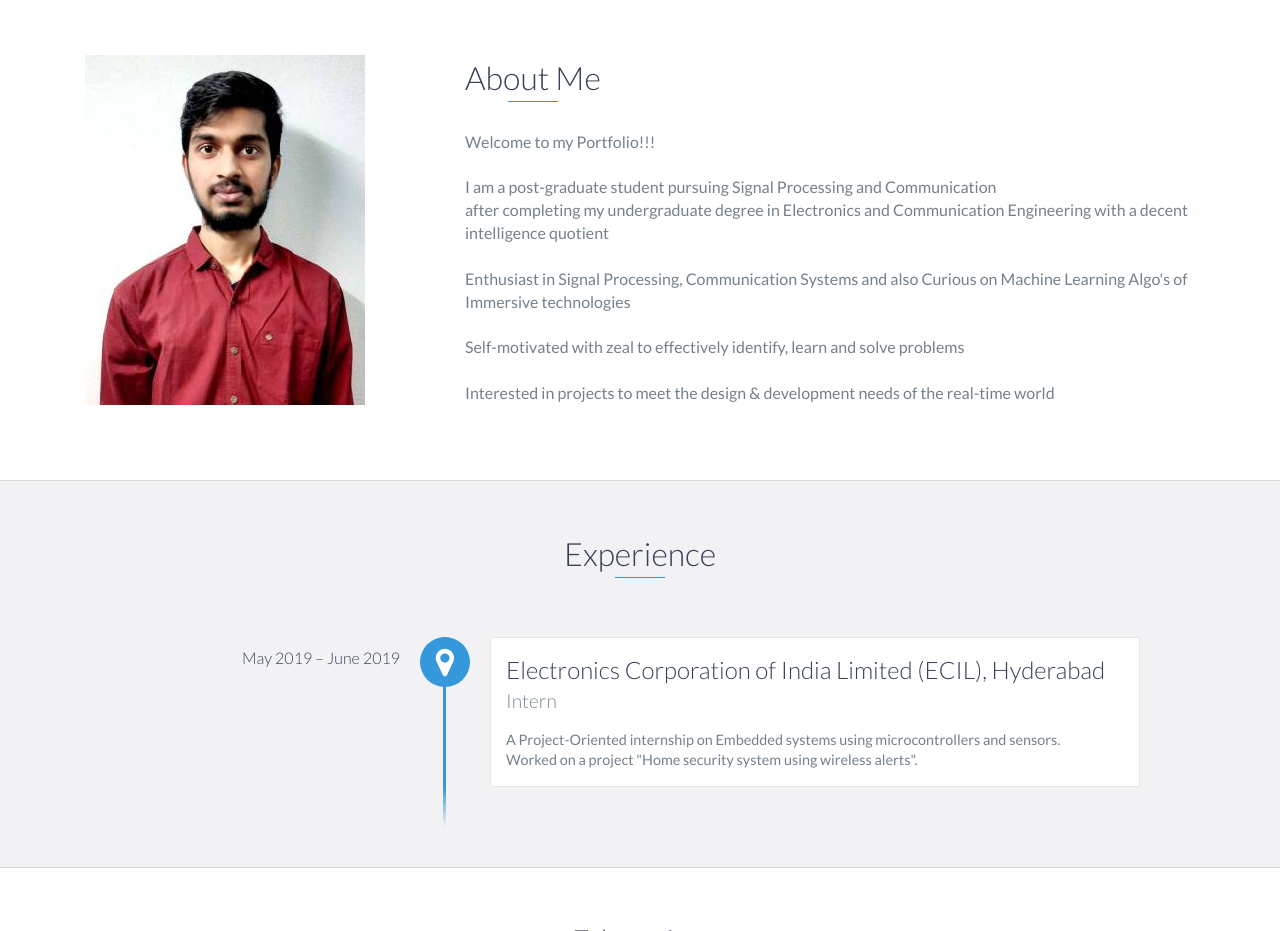
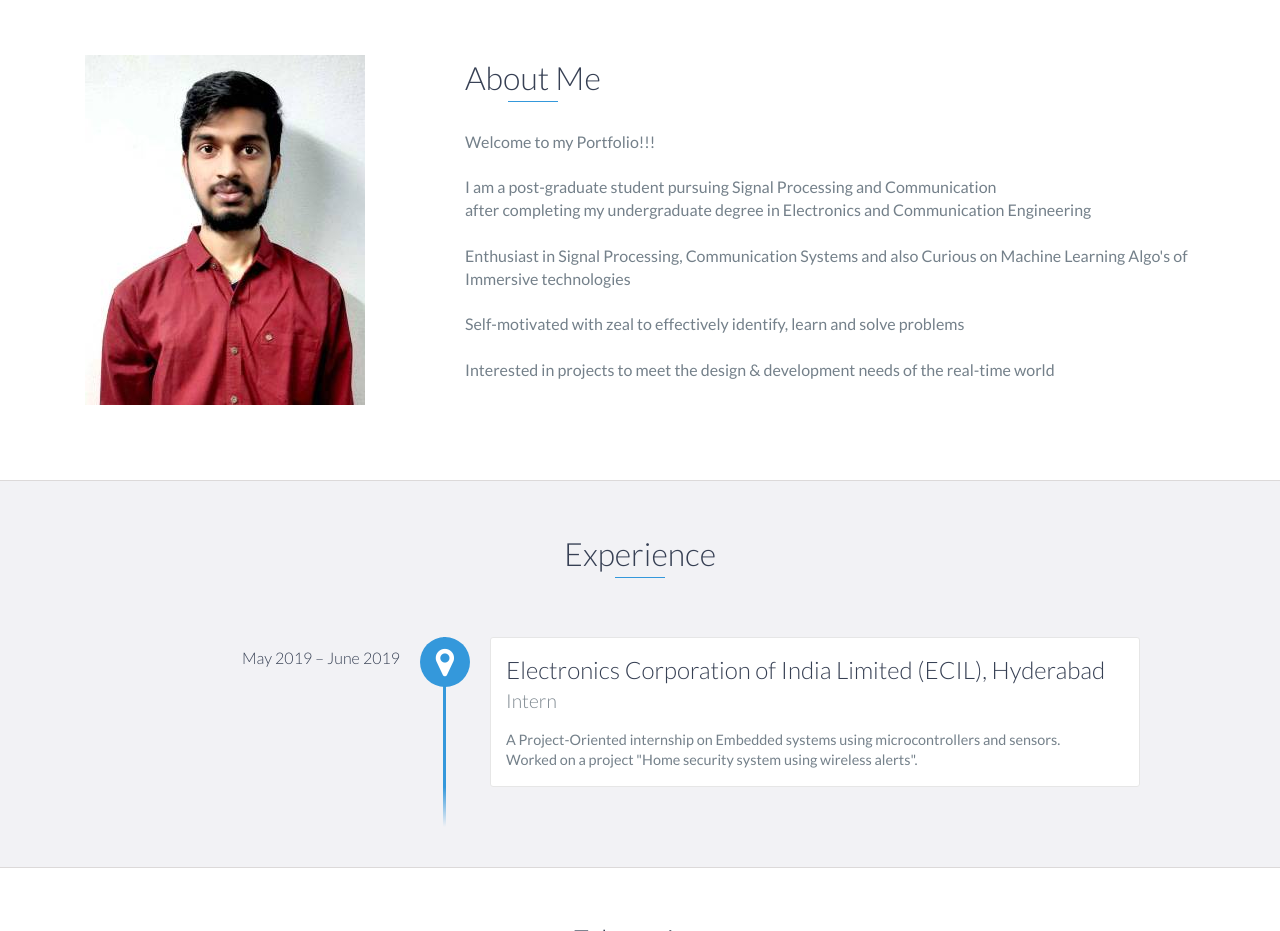
Before and after one commit to sdhrkelam/sdhrkelam.github.io, a plain HTML site: page index.html in a window 1280 px wide. Shown: the part 820-1751 px from the top of the page. Drawn offline with nearby package versions, Linux system fonts and the light colour scheme.

Commit message:
Update index.html

```diff
--- a/index.html
+++ b/index.html
@@ -79,7 +79,7 @@
             Welcome to my Portfolio!!! <br>
                 <br>
 						I am a post-graduate student pursuing Signal Processing and Communication <br>
-						after completing my undergraduate degree in Electronics and Communication Engineering with a decent intelligence quotient<br>
+						after completing my undergraduate degree in Electronics and Communication Engineering <br>
                 <br>
 						Enthusiast in Signal Processing, Communication Systems and also Curious on Machine Learning Algo's of Immersive technologies<br>
                 <br>
```
